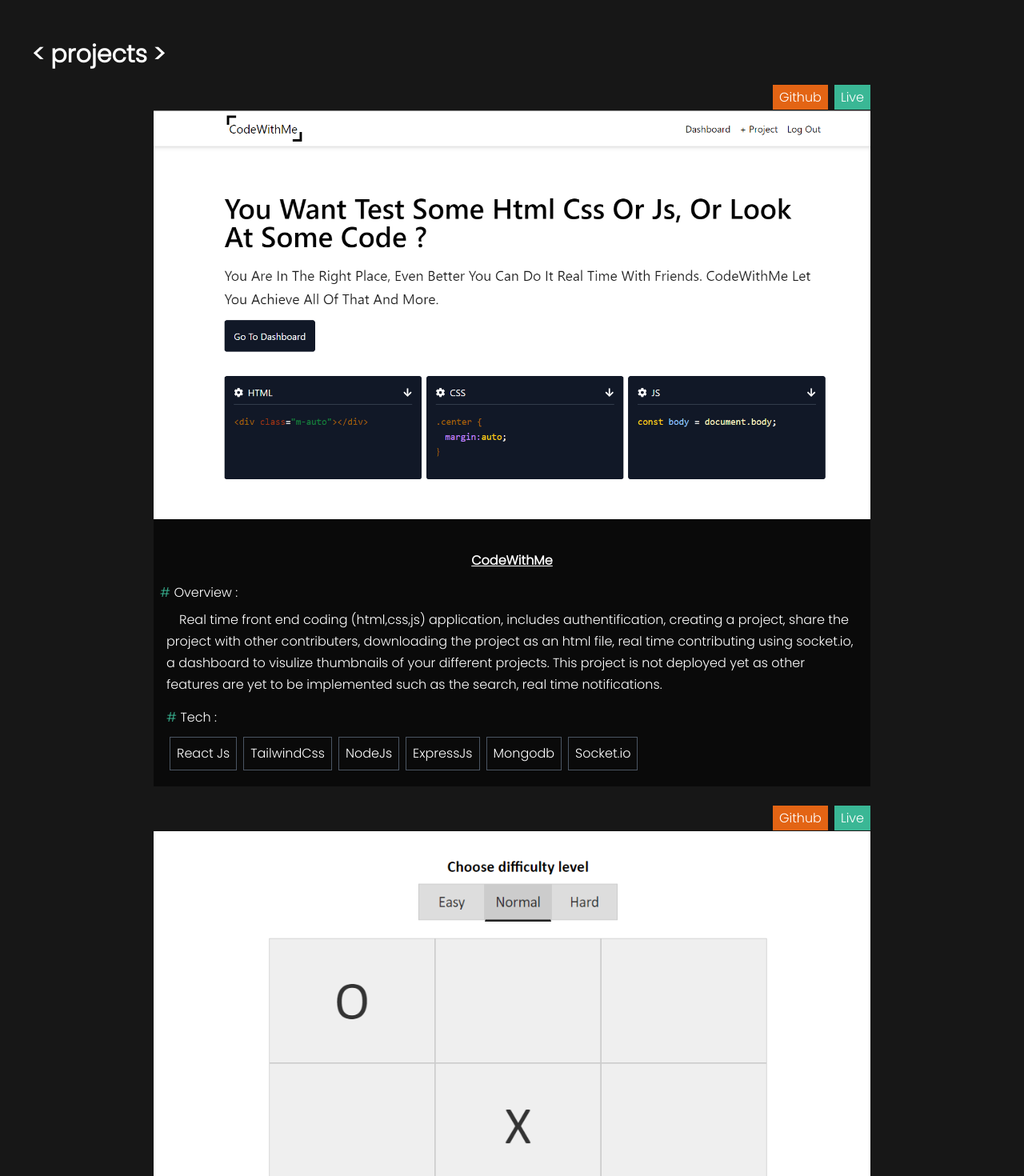
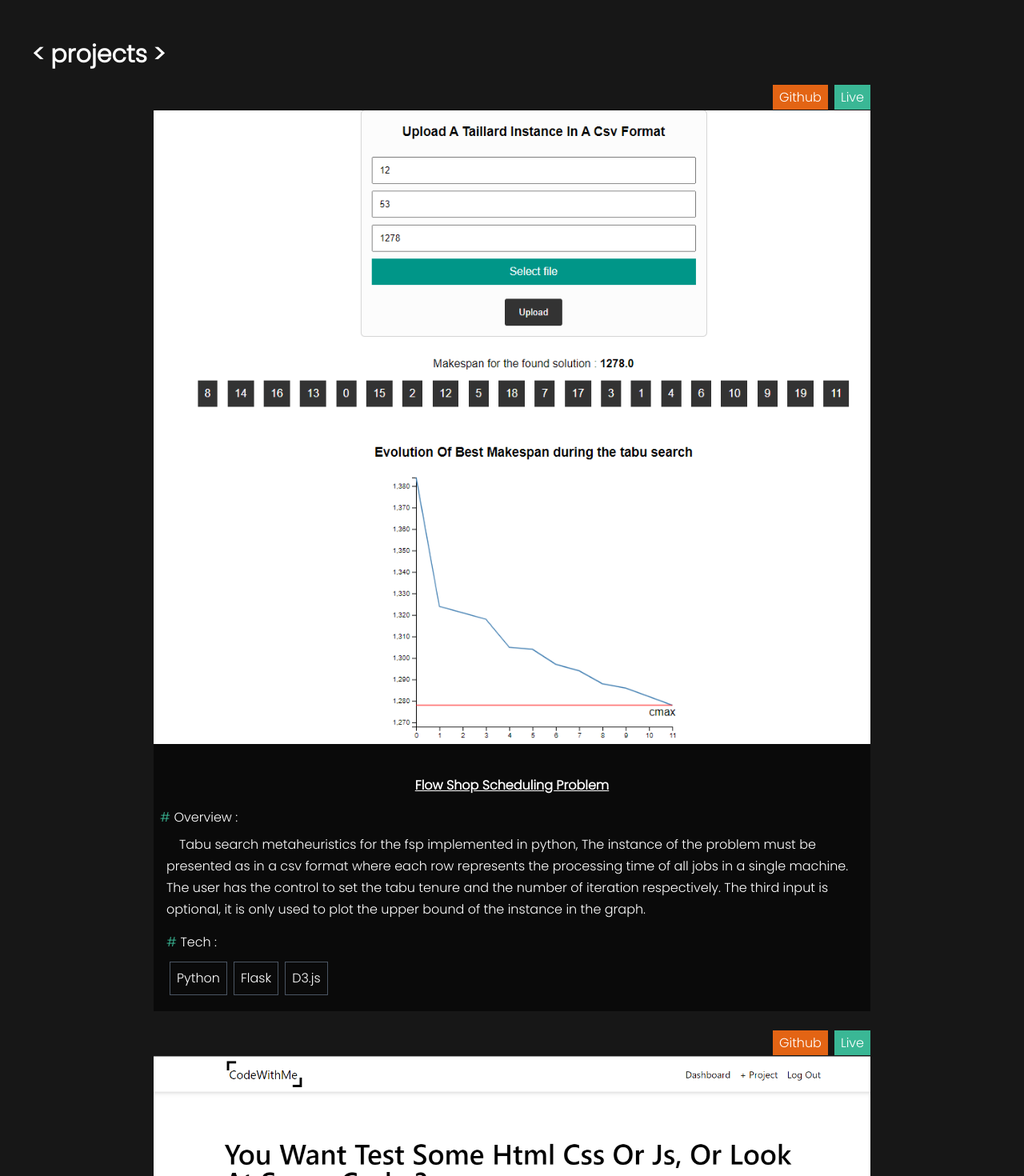
Before and after one commit to AkliYalaoui/AkliYalaouiPortfolio, a React (Create React App) app: page / in a window 1280 px wide. Shown: the part 2000-3470 px from the top of the page at 80% size. Built offline with nearby package versions, Linux system fonts and the light colour scheme.

Commit message:
added fsp project

```diff
--- a/src/Projects.js
+++ b/src/Projects.js
@@ -1,4 +1,12 @@
 export const projects = [
+  {
+    image: "./assets/project7/main.png",
+    github: "https://github.com/AkliYalaoui/flow-shop-scheduling",
+    live: "#",
+    title: "Flow shop scheduling problem",
+    overview: "Tabu search metaheuristics for the fsp implemented in python, The instance of the problem must be presented as in a csv format where each row represents the processing time of all jobs in a single machine. The user has the control to set the tabu tenure and the number of iteration respectively. The third input is optional, it is only used to plot the upper bound of the instance in the graph.",
+      tech: ["Python","Flask","D3.js"],
+  },
   {
     image: "./assets/project6/main.png",
     github: "https://github.com/AkliYalaoui/code-with-me-ui",
```
Also changed, not shown: public/assets/project7/main.png (added).
